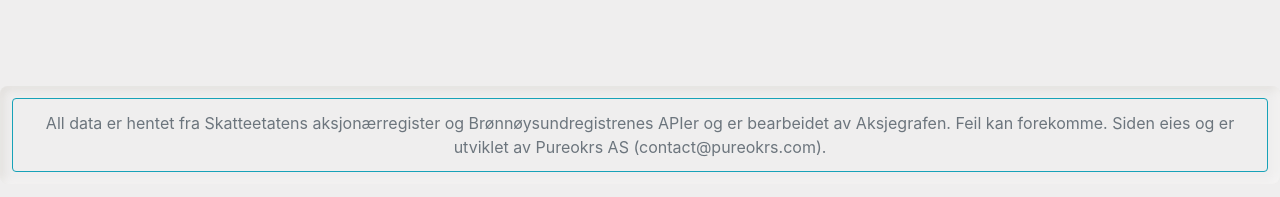
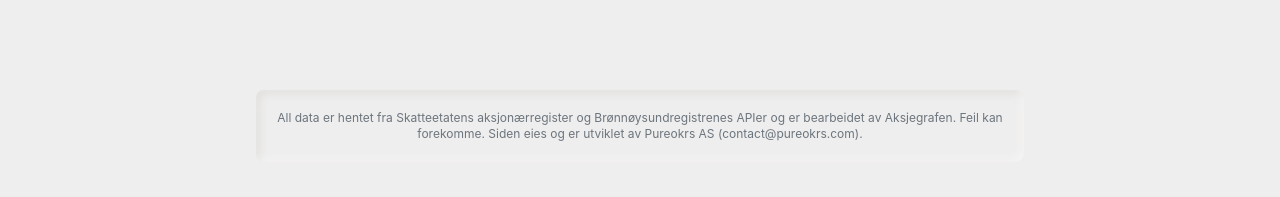
Before and after one commit to nilseng/aksjegrafen, a React (Create React App) app in the folder client/: page / in a window 1280 px wide. Shown: the part 794-991 px from the top of the page. Built offline with nearby package versions, Linux system fonts and the light colour scheme; no server answers.

Commit message:
chore: disclaimer to tw

```diff
--- a/client/src/components/Disclaimer.tsx
+++ b/client/src/components/Disclaimer.tsx
@@ -1,19 +1,14 @@
 import { useContext } from "react";
-import { Container } from "react-bootstrap";
 import { AppContext } from "../AppContext";
 
 export const Disclaimer = () => {
   const { theme } = useContext(AppContext);
   return (
-    <Container className="py-4">
-      <div className="w-100 p-3" style={theme.lowering}>
-        <div className="rounded p-3" style={{ border: `${theme.primary} solid 1px` }}>
-          <p className="small text-muted text-center m-0">
-            All data er hentet fra Skatteetatens aksjonærregister og Brønnøysundregistrenes APIer og er bearbeidet av
-            Aksjegrafen. Feil kan forekomme. Siden eies og er utviklet av Pureokrs AS (contact@pureokrs.com).
-          </p>
-        </div>
+    <div className="w-full flex justify-center p-5">
+      <div className="w-full max-w-3xl text-xs text-muted text-center p-5" style={theme.lowering}>
+        All data er hentet fra Skatteetatens aksjonærregister og Brønnøysundregistrenes APIer og er bearbeidet av
+        Aksjegrafen. Feil kan forekomme. Siden eies og er utviklet av Pureokrs AS (contact@pureokrs.com).
       </div>
-    </Container>
+    </div>
   );
 };
```
